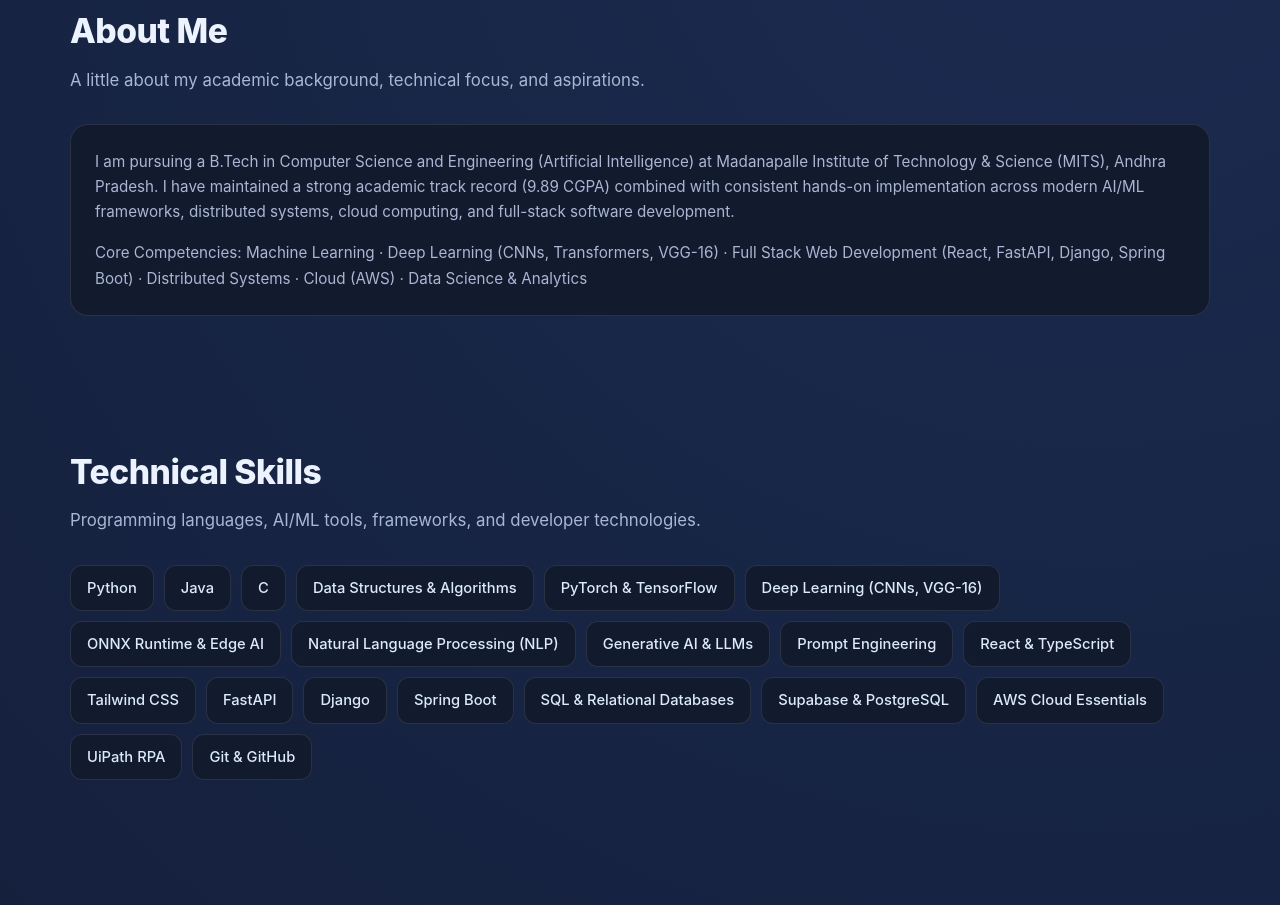
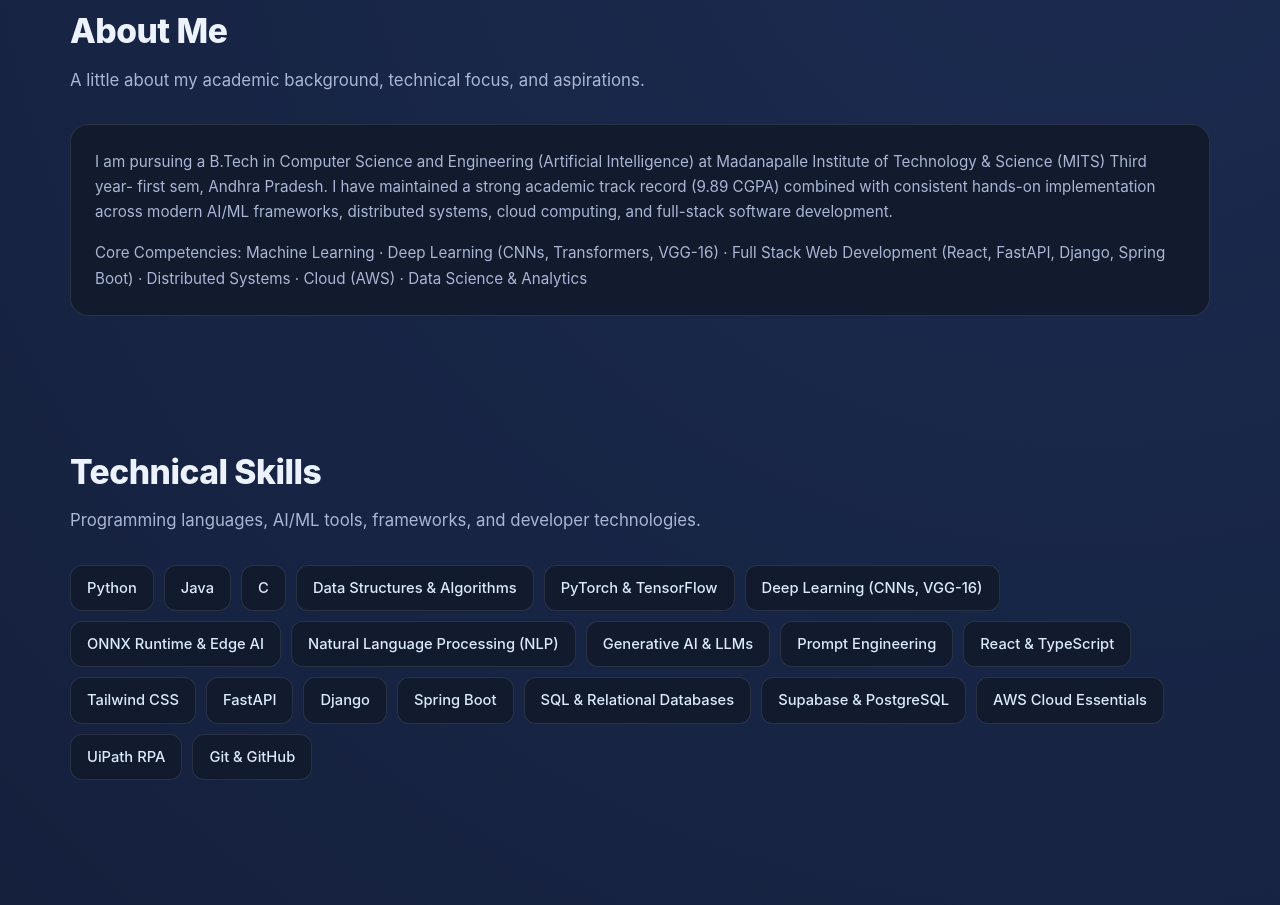
Before and after one commit to 24691A3163/24691A3163.github.io, a plain HTML site: page index.html in a window 1280 px wide. Shown: the part 818-1723 px from the top of the page. Drawn offline with Linux system fonts and the light colour scheme.

Commit message:
change the about section

```diff
--- a/index.html
+++ b/index.html
@@ -1218,7 +1218,8 @@
         <p class="section-sub">A little about my academic background, technical focus, and aspirations.</p>
         <div class="card">
           <p>I am pursuing a B.Tech in Computer Science and Engineering (Artificial Intelligence) at Madanapalle
-            Institute of Technology & Science (MITS), Andhra Pradesh. I have maintained a strong academic track record
+            Institute of Technology & Science (MITS) Third year- first sem, Andhra Pradesh. I have maintained a strong
+            academic track record
             (9.89 CGPA) combined with consistent hands-on implementation across modern AI/ML frameworks, distributed
             systems, cloud computing, and full-stack software development.</p>
           <p class="muted" style="margin-bottom:0">Core Competencies: Machine Learning · Deep Learning (CNNs,
```
